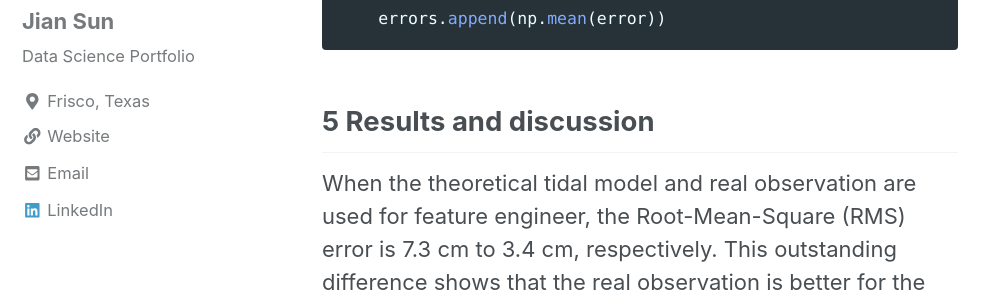
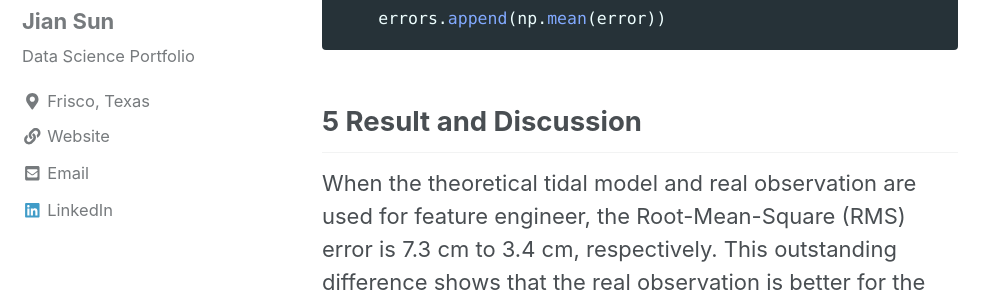
Before and after one commit to jianv/jianv.github.io, a Jekyll site: the page built from _posts/2017-08-21-sealevel.md, in a window 1280 px wide and 900 px high, scrolled down 3636 px. Shown: the part 156-456 px from the top of the window, without its empty margins (0-999 px from the left). Built offline with Jekyll 4.4.1, drawn with Linux system fonts in a browser that asks for light colours; nearby versions of some CDN libraries.

Commit message:
Update 2017-08-21-sealevel.md

````diff
--- a/_posts/2017-08-21-sealevel.md
+++ b/_posts/2017-08-21-sealevel.md
@@ -35,7 +35,7 @@ for param in params:
     errors.append(np.mean(error))
 ```
 
-## 5 Results and discussion
+## 5 Result and Discussion
 When the theoretical tidal model and real observation are used for feature engineer, the Root-Mean-Square (RMS) error is 7.3 cm to 3.4 cm, respectively. This outstanding difference shows that the real observation is better for the feature engineer, but the real measurements are usually unavailable for predictions. Therefore, an enhanced tidal model is critical to improving the prediction accuracy.
 
 <img src="{{ site.url }}{{ site.baseurl }}/images/ml_sealevel/5_1.png" alt="linearly separable data">
````
